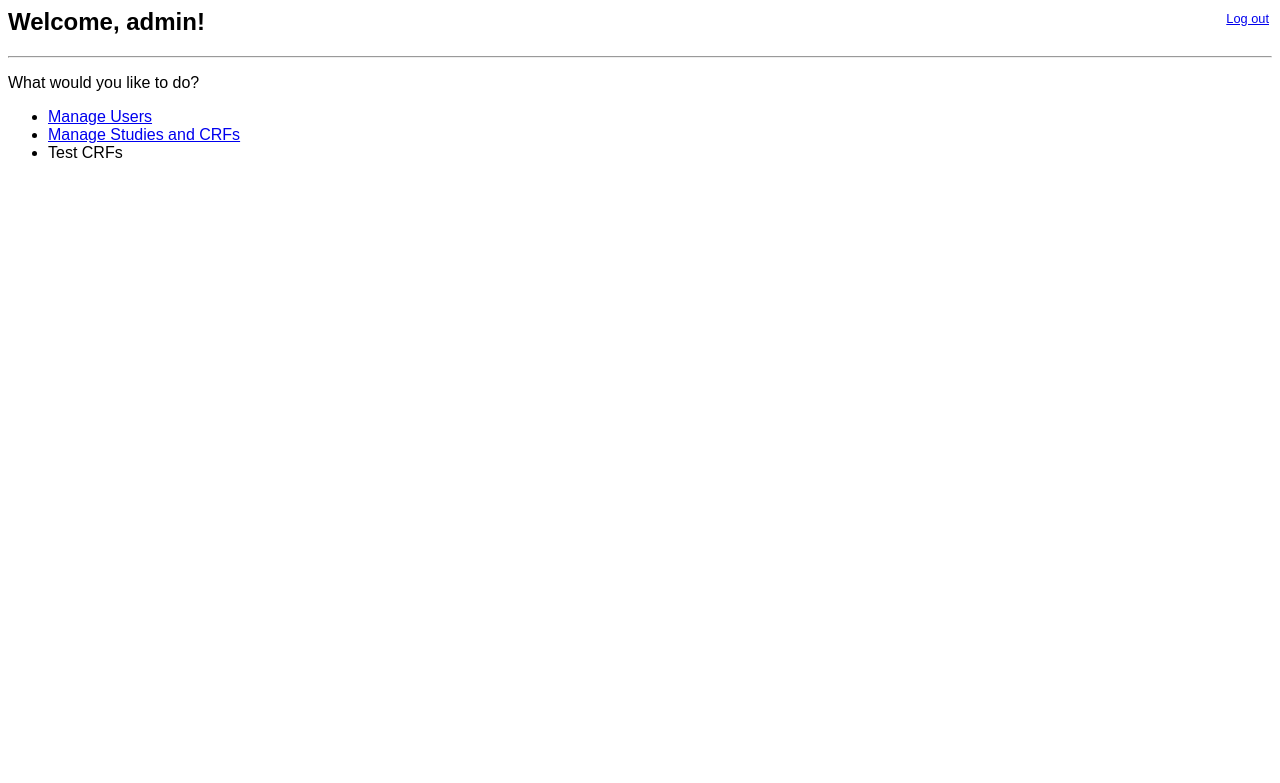
After one commit to dimagi/oc-patient-portal, a Django app: template pportal/main/templates/admin_landing.html in a window 1280 px wide. The commit adds this page. Shown: the top 783 px of the page. Run offline with Django 3.2, Linux system fonts and the light colour scheme; the template is opened without the code that fills it, so the values that code supplies are empty; parts of the project's set-up code (start-up, migrations or seed data) failed here and were passed over.

Commit message:
building out admin pages

```diff
--- /dev/null
+++ b/pportal/main/templates/admin_landing.html
@@ -0,0 +1,29 @@
+<html>
+<head>
+<title>Participant Portal: Admin Console</title>
+</head>
+<body>
+
+<style>
+
+body {
+  font-family: sans-serif;
+}
+
+</style>
+
+<p style="float: right; margin: 3; font-size: 80%;"><a href="{% url django.contrib.auth.views.logout %}">Log out</a></p>
+
+<h2>Welcome, admin!</h2>
+<hr style="clear: both;">
+
+<p>What would you like to do?</p>
+
+<ul>
+<li><a href="{% url main.views.manage_users %}">Manage Users</a></li>
+<li><a href="{% url main.views.manage_forms %}">Manage Studies and CRFs</a></li>
+<li>Test CRFs</li>
+</ul>
+
+</body>
+</html>
--- a/pportal/main/templates/admin.html
+++ b/pportal/main/templates/manage_forms.html
@@ -11,6 +11,9 @@
 
 </head>
 <body>
+
+<h1>Manage Studies/CRFs</h1>
+<hr>
 
 <button id="get_studies">Update study list</button>
 <a href="#" class="clearlink" id="clear_all" style="padding-left: 30px;">clear all (for testing)</a>
--- /dev/null
+++ b/pportal/main/templates/participant_landing.html
@@ -0,0 +1 @@
+participant landing page!
--- a/pportal/main/urls.py
+++ b/pportal/main/urls.py
@@ -3,15 +3,18 @@ from django.conf.urls.defaults import patterns, include, url
 urlpatterns = patterns('pportal.main.views',
     (r'^$', 'home'),
 
+    (r'^manage/users/$', 'manage_users'),
+    (r'^manage/forms/$', 'manage_forms'),
+
     (r'^debug/select/$', 'landing_page'),
     (r'^participant/(?P<subj_id>.*)/(?P<study_name>.*)$', 'patient_landing'),
-    #(r'^admin$', 'form_admin'),
+
+    # api calls
     (r'^studies$', 'get_studies'),
     (r'^subjects/(?P<study_id>.*)$', 'get_subjects'),
     (r'^formpull/(?P<study_id>.*)$', 'form_pull'),
     (r'^formplay/(?P<subj_id>.*)/(?P<form_id>.*)/(?P<ordinal>.*)$', 'patient_form_play'),
     (r'^formplay/(?P<form_id>.*)$', 'form_play'),
-
     (r'^debug/clearall$', 'clear_all'),
     (r'^debug/clearstudy/(?P<study_id>.*)$', 'clear_study'),
 )
--- a/pportal/urls.py
+++ b/pportal/urls.py
@@ -18,5 +18,6 @@ urlpatterns = patterns('',
     (r'^', include('pportal.main.urls')),
     (r'^xform/', include('touchforms.formplayer.urls')),
 
-    (r'^accounts/login/$', 'django.contrib.auth.views.login')
+    (r'^accounts/login/$', 'django.contrib.auth.views.login'),
+    url(r'^logout/$', 'django.contrib.auth.views.logout', {'next_page': '/'}),
 )
```
Also changed, not shown: pportal/main/templates/manage_users.html (added, +35 -0 lines), pportal/main/views.py (+12 -6 lines).
